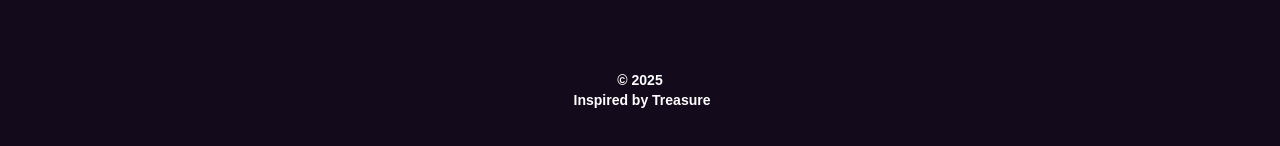
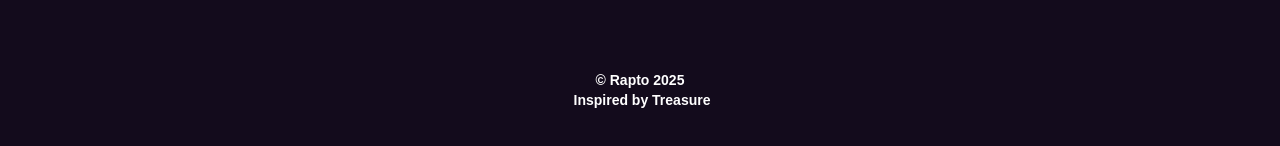
Before and after one commit to heyrapto/portfolio-, a React (Vite) app: page / in a window 1280 px wide. Shown: the part 6473-6619 px from the top of the page. Built offline with nearby package versions, Linux system fonts and the light colour scheme.

Commit message:
Update Footer.tsx

```diff
--- a/src/components/Footer.tsx
+++ b/src/components/Footer.tsx
@@ -52,7 +52,7 @@ export const Footer = () => {
               </div>
             </div>
             <div className="text-white font-bold text-sm mt-[5rem] my-[2rem] flex flex-col items-center text-center justify-center">
-              <p>&copy; 2025</p>
+              <p>&copy; Rapto 2025</p>
               <p className="ml-1">Inspired by Treasure</p>
             </div>
 
```
